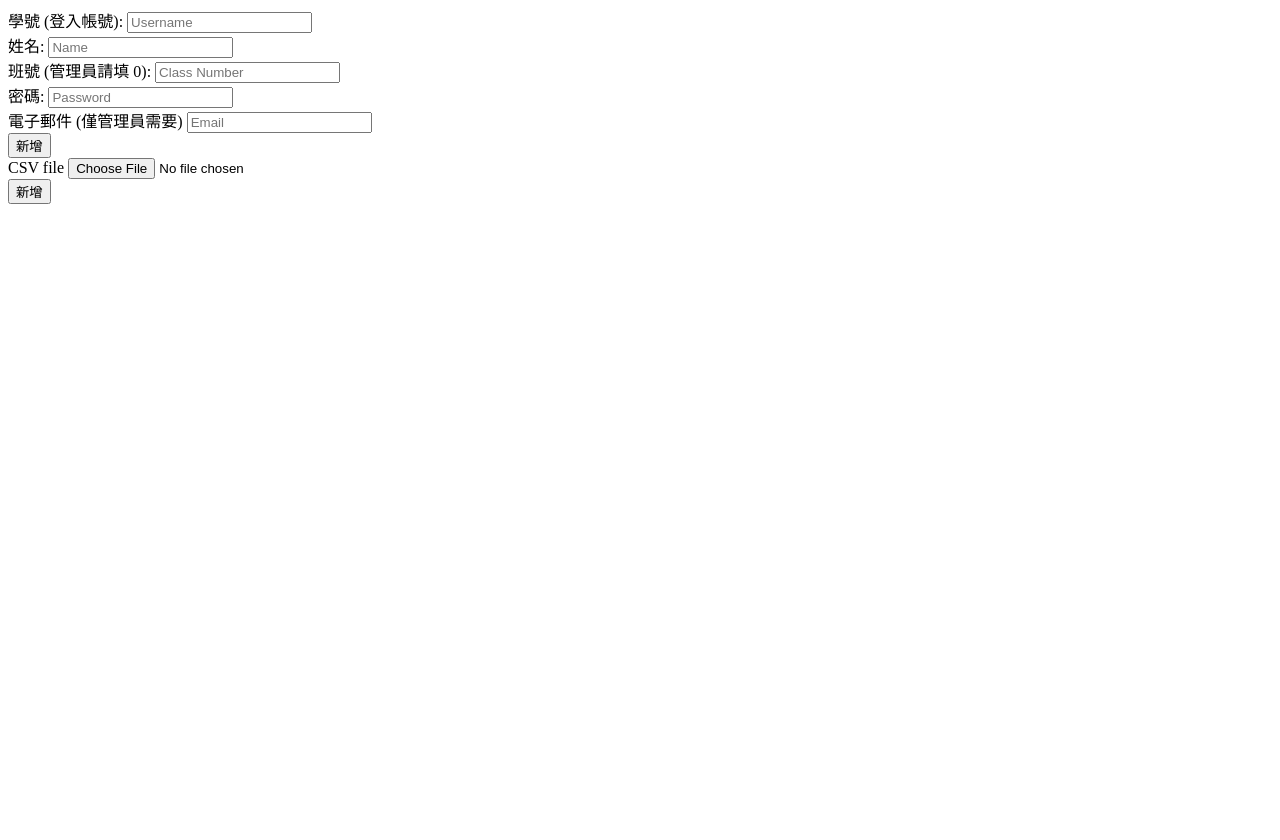
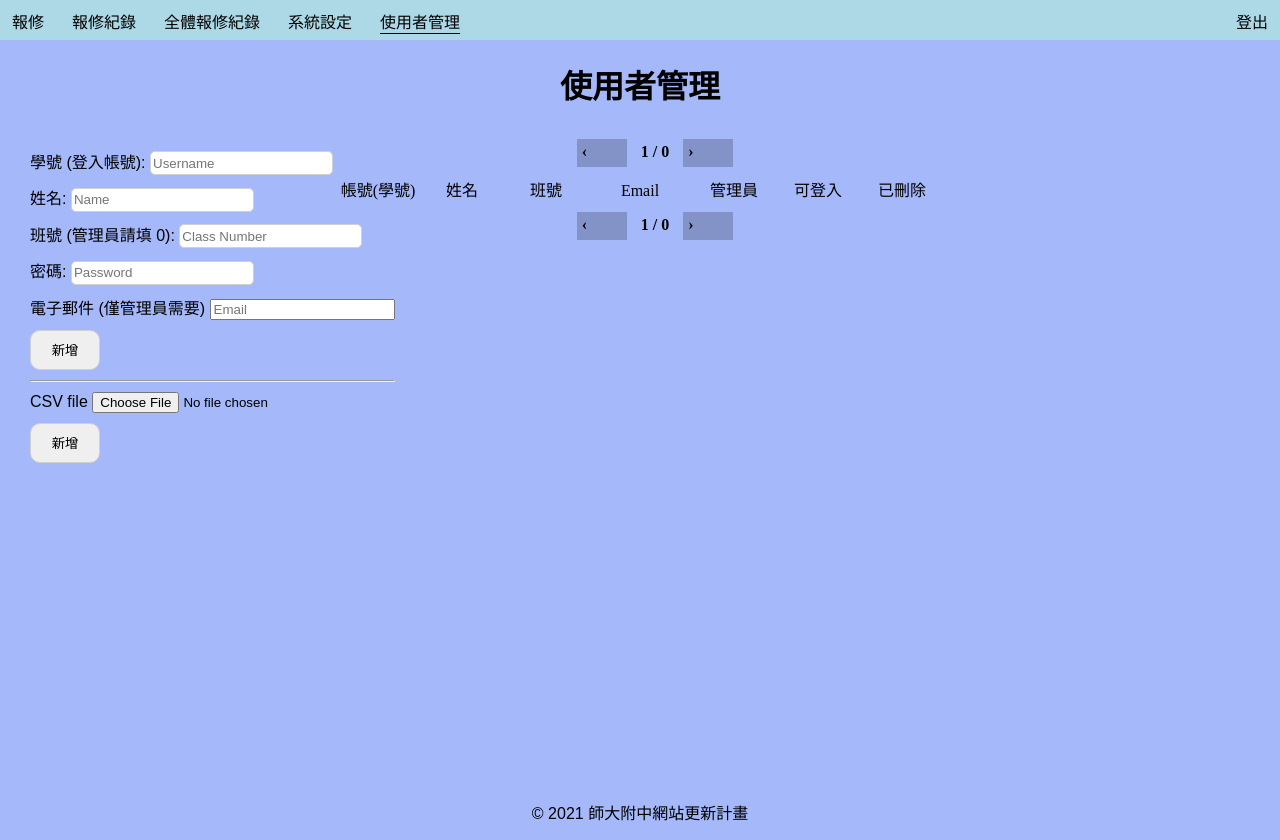
Before and after one commit to HSNU-websites/repair_system, a Flask app: page /manage_user/ in a window 1280 px wide. Before the commit the page ends 204 px from the top, so only its background shows below. Run offline with Flask 2, Linux system fonts and the light colour scheme; the visitor is signed in with stand-in values (Sample User, id 1); some libraries are stand-ins or nearby versions.

Commit message:
Add user management page UI

```diff
--- a/app/admin/routes.py
+++ b/app/admin/routes.py
@@ -9,6 +9,7 @@ from ..database.db_helper import (
     update,
     insert,
     render_records,
+    render_users,
     add_users,
 )
 from ..users import admin_required
@@ -110,7 +111,7 @@ def manage_user_page(page=1):
     if request.method == "GET":
         # Render all users
         current_app.logger.info("GET /manage_user")
-        return render_template("manage_user.html", form=form, form_csv=form_csv)
+        return render_template("manage_user.html", form=form, form_csv=form_csv, users=render_users())
     if request.method == "POST":
         # Add user
         # Add one user
--- a/app/database/db_helper.py
+++ b/app/database/db_helper.py
@@ -42,10 +42,10 @@ def render_buildings():
 
 
 def render_system_setting():
-    buildings = map(get_dict, Buildings.query.order_by(Buildings.sequence).all())
-    items = map(get_dict, Items.query.order_by(Items.sequence).all())
-    offices = map(get_dict, Offices.query.order_by(Offices.sequence).all())
-    statuses = map(get_dict, Statuses.query.order_by(Statuses.sequence).all())
+    buildings = list(map(get_dict, Buildings.query.order_by(Buildings.sequence).all()))
+    items = list(map(get_dict, Items.query.order_by(Items.sequence).all()))
+    offices = list(map(get_dict, Offices.query.order_by(Offices.sequence).all()))
+    statuses = list(map(get_dict, Statuses.query.order_by(Statuses.sequence).all()))
     return (buildings, items, offices, statuses)
 
 
@@ -202,9 +202,10 @@ def render_records(Filter=dict(), page=1, per_page=100) -> dict:
 
 
 def render_users(Filter=dict(), page=1, per_page=100) -> dict:
-    q = db.session.query(
-        Users.username, Users.name, Users.classnum, Users.email
-    )
+    # q = db.session.query(
+    #     Users.username, Users.name, Users.classnum, Users.email
+    # )
+    q = Users.query
     Filter = {
         key: value
         for key, value in Filter.items()
--- a/static/dashboard.css
+++ b/static/dashboard.css
@@ -44,7 +44,6 @@ tfoot td {
     border: none;
     padding-top: 10px;
 }
-
 
 input[type="text"], input[type="password"] {
     background: #FFFFFF;
@@ -93,15 +92,15 @@ input[type="submit"] {
     opacity: 0.8;
 }
 
-
 .field {
     font-family: 'Noto Sans TC', sans-serif;
     margin: 10px 0 10px 0;
     color: black;
-    font-size: 20px;
+    font-size: 16px;
 }
 
 #sidebar {
+    font-size: 10px;
     display: block;
     position: fixed;
     margin: 10px auto 10px 30px;
@@ -110,6 +109,28 @@ input[type="submit"] {
 #sidebar a {
     display: block;
     margin: 5px 0 5px 0;
+}
+
+#main_content {
+    display: flex;
+    flex-direction: column;
+    justify-content: center;
+    align-items: center;
+}
+
+.column span {
+    display: inline-block;
+    width: 80px;
+    height: 20px;
+    text-align: center;
+}
+
+.column input {
+    width: 74px;
+}
+
+.column .email {
+    width: 94px;
 }
 
 #copyright {
--- a/static/system.css
+++ b/static/system.css
@@ -114,9 +114,3 @@ button:hover {
 #copyright a:hover {
     text-decoration: underline;
 }
-
-@media only screen and (max-width: 700px) {
-    #sidebar {
-        position: relative;
-    }
-}
--- a/templates/admin_dashboard.html
+++ b/templates/admin_dashboard.html
@@ -24,6 +24,7 @@
             <span><a href="/dashboard">報修紀錄</a></span>
             <span><a href="/admin_dashboard" class="active">全體報修紀錄</a></span>
             <span><a href="/system">系統設定</a></span>
+            <span><a href="/manage_user">使用者管理</a></span>
             <span id="logout"><a href="/logout">登出</a></span>
         </nav>
         <h1>Admin Dashboard</h1>
--- a/templates/manage_user.html
+++ b/templates/manage_user.html
@@ -5,11 +5,26 @@
     <meta charset="UTF-8">
     <meta http-equiv="X-UA-Compatible" content="IE=edge">
     <meta name="viewport" content="width=device-width, initial-scale=1.0">
-    <title>管理使用者</title>
+    <link rel="stylesheet" href="{{ url_for('static', filename='dashboard.css') }}">
+    <link rel="stylesheet" href="{{ url_for('static', filename='nav.css') }}">
+    <link rel="stylesheet" href="{{ url_for('static', filename='messages.css') }}">
+    <script src="{{ url_for('static', filename='msg.js') }}"></script>
+    <link rel="icon" href="{{ url_for('static', filename='HSNU.png') }}">
+    <title>使用者管理</title>
 </head>
 
 <body>
-    <div>
+    <div style="min-height: 100%;">
+        <nav>
+            <span><a href="/report">報修</a></span>
+            <span><a href="/dashboard">報修紀錄</a></span>
+            <span><a href="/admin_dashboard">全體報修紀錄</a></span>
+            <span><a href="/system">系統設定</a></span>
+            <span><a href="/manage_user" class="active">使用者管理</a></span>
+            <span id="logout"><a href="/logout">登出</a></span>
+        </nav>
+        <h1>使用者管理</h1>
+        <div id="sidebar">
             <form action="/manage_user/" , method="POST">
                 {{ form.csrf_token }}
                 <div class="field">
@@ -36,6 +51,7 @@
                     {{form.submit}}
                 </div>
             </form>
+            <hr>
             <form action="/manage_user/" method="POST" enctype="multipart/form-data">
                 {{ form_csv.csrf_token }}
                 <div class="field">
@@ -47,6 +63,48 @@
                 </div>
             </form>
         </div>
+        <div id="main_content">
+            <div class="pages">
+                <a href="{{ users['page'] - 1 }}" {% if users['page'] <=1 %}
+                    style="pointer-events: none; background-color: rgba(0, 0, 0, 0.2);" {% endif %}>&#8249;</a>
+                <span>{{ users["page"] }} / {{ users["pages"] }}</span>
+                <a href="{{ users['page'] + 1 }}" {% if users['page']>= users['pages'] %} style="pointer-events: none;
+                    background-color: rgba(0, 0, 0, 0.2);" {% endif %}>&#8250;</a>
+            </div>
+            <div class="column">
+                <div>
+                    <span>帳號(學號)</span>
+                    <span>姓名</span> <!-- editable -->
+                    <span>班號</span> <!-- editable -->
+                    <span style="width: 100px;">Email</span> <!-- editable -->
+                    <span>管理員</span> <!-- editable -->
+                    <span>可登入</span> <!-- editable -->
+                    <span>已刪除</span>
+                </div>
+                {% for user in users["users"] %}
+                <div>
+                    <span>{{ user["username"] }}</span>
+                    <input value="{{ user["name"] }}" {% if user["is_marked_deleted"] %} disabled {% endif %}></input>
+                    <input value="{{ user["classnum"] }}" {% if user["is_marked_deleted"] %} disabled {% endif %}></input>
+                    <input value="{{ user["email"] }}" {% if user["is_marked_deleted"] %} disabled {% endif %} class="email"></input>
+                    <input type="checkbox" {% if user["is_admin"] %} checked {% endif %} {% if user["is_marked_deleted"] %} disabled {% endif %}></input>
+                    <input type="checkbox" {% if user["is_valid"] %} checked {% endif %} {% if user["is_marked_deleted"] %} disabled {% endif %}></input>
+                    <input type="checkbox" {% if user["is_marked_deleted"] %} checked {% endif %} disabled></input>
+                </div>
+                {% endfor %}
+            </div>
+            <div class="pages">
+                <a href="{{ users['page'] - 1 }}" {% if users['page'] <=1 %}
+                    style="pointer-events: none; background-color: rgba(0, 0, 0, 0.2);" {% endif %}>&#8249;</a>
+                <span>{{ users["page"] }} / {{ users["pages"] }}</span>
+                <a href="{{ users['page'] + 1 }}" {% if users['page']>= users['pages'] %} style="pointer-events: none;
+                    background-color: rgba(0, 0, 0, 0.2);" {% endif %}>&#8250;</a>
+            </div>
+        </div>
+    </div>
+    <footer>
+        <div id="copyright">© 2021 <a href="https://github.com/HSNU-websites" target="_blank">師大附中網站更新計畫</a></div>
+    </footer>
 </body>
 
 </html>
--- a/templates/system.html
+++ b/templates/system.html
@@ -19,6 +19,7 @@
         <span><a href="/dashboard">報修紀錄</a></span>
         <span><a href="/admin_dashboard">全體報修紀錄</a></span>
         <span><a href="/system" class="active">系統設定</a></span>
+        <span><a href="/manage_user">使用者管理</a></span>
         <span id="logout"><a href="/logout">登出</a></span>
     </nav>
     <h1>系統設定</h1>
--- a/templates/user_dashboard.html
+++ b/templates/user_dashboard.html
@@ -28,6 +28,7 @@
         {% if current_user.is_admin %}
         <span><a href="/admin_dashboard">全體報修紀錄</a></span>
         <span><a href="/system">系統設定</a></span>
+        <span><a href="/manage_user">使用者管理</a></span>
         {% endif %}
         <span id="logout"><a href="/logout">登出</a></span>
     </nav>
```
Also changed, not shown: static/system.js (+15 -2 lines), templates/report.html (+1 -7 lines). Lines whose indentation alone changed are shown as unchanged.
